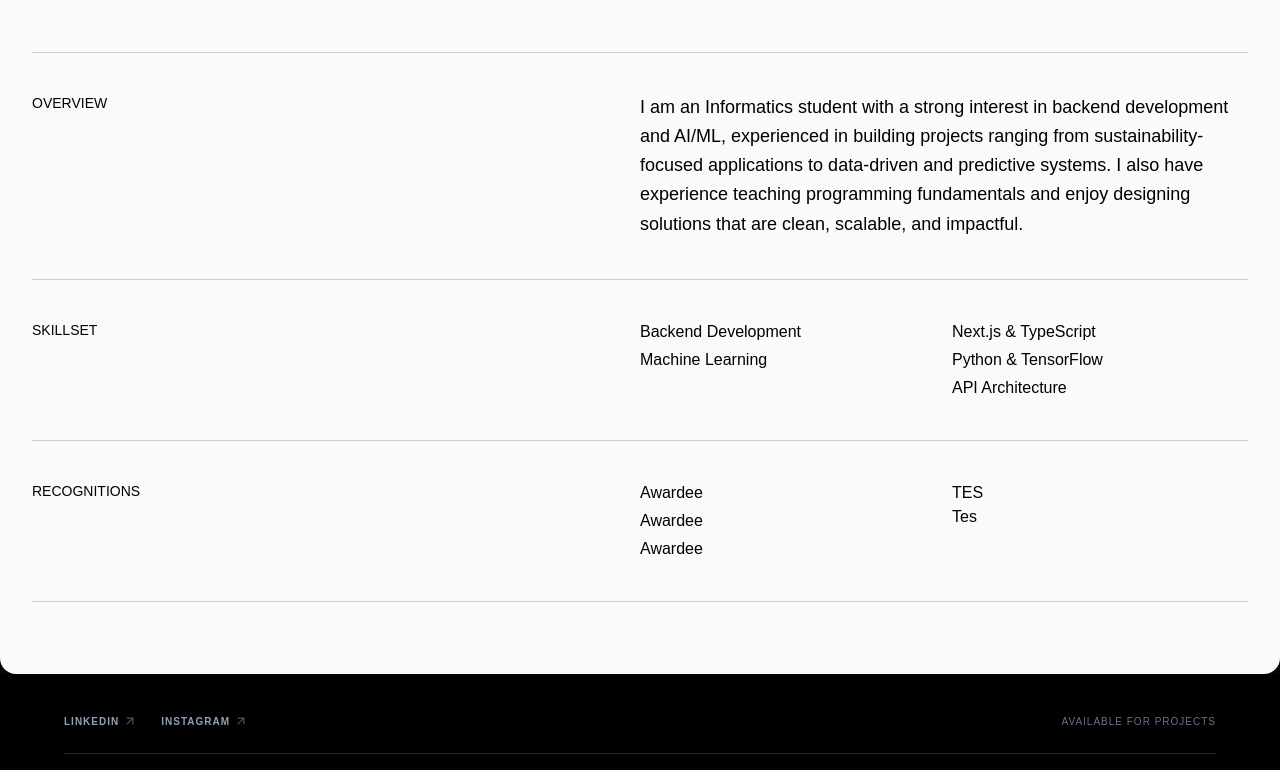
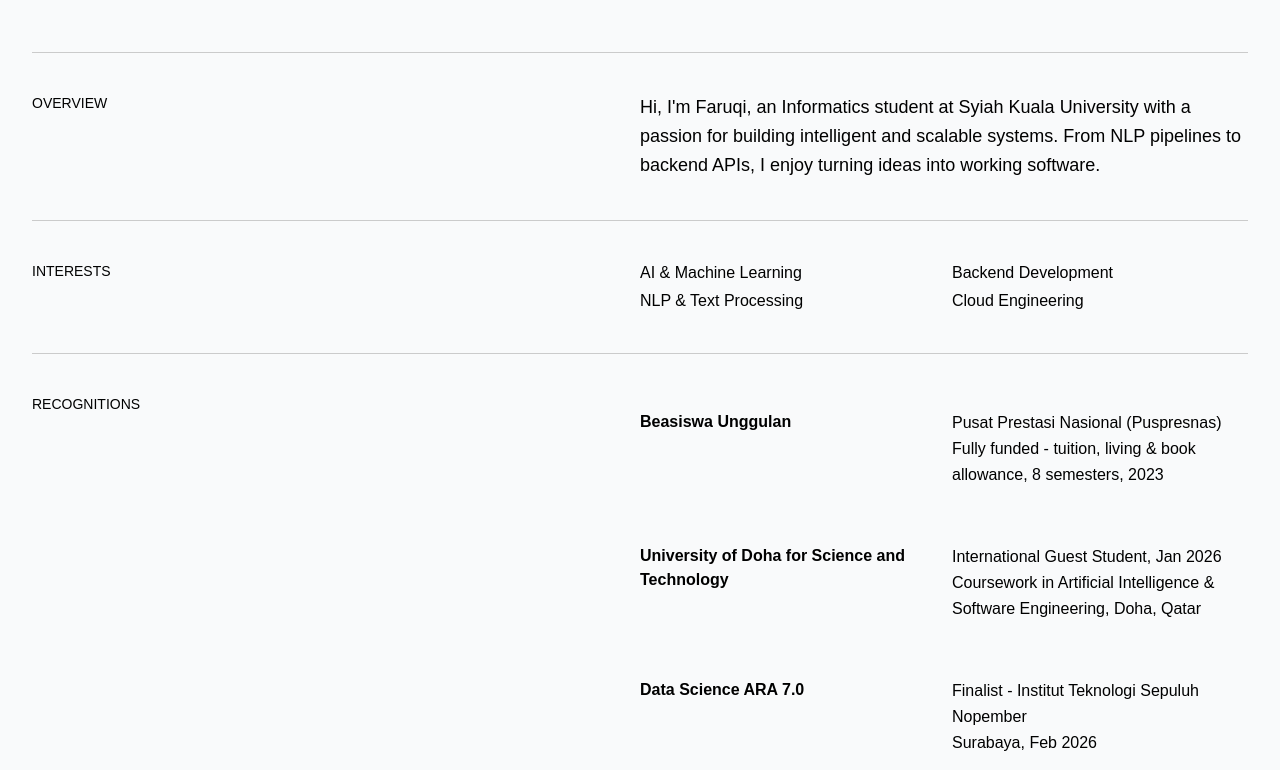
Before and after one commit to mfaruqi35/portofolio, a Next.js app: page / in a window 1280 px wide. Shown: the part 3030-3800 px from the top of the page. Built offline with nearby package versions, Linux system fonts and the light colour scheme.

Commit message:
update about section content

```diff
--- a/app/page.tsx
+++ b/app/page.tsx
@@ -111,28 +111,25 @@ export default function Home() {
           </div>
           <div className="md:col-span-2 space-y-4 text-lg leading-relaxed text-black">
             <p>
-              I am an Informatics student with a strong interest in backend
-              development and AI/ML, experienced in building projects ranging
-              from sustainability-focused applications to data-driven and
-              predictive systems. I also have experience teaching programming
-              fundamentals and enjoy designing solutions that are clean,
-              scalable, and impactful.
+              Hi, I&apos;m Faruqi, an Informatics student at Syiah Kuala University
+              with a passion for building intelligent and scalable systems. From
+              NLP pipelines to backend APIs, I enjoy turning ideas into working
+              software.
             </p>
           </div>
         </div>
         <div className="grid grid-cols-1 md:grid-cols-4 border-b pb-10 mb-10">
           <div className="md:col-span-2 text-sm font-medium uppercase flex gap-2 text-black">
-            Skillset
+            Interests
           </div>
           <div className="md:col-span-2 grid grid-cols-2 gap-4 text-black">
             <ul className="space-y-1">
-              <li>Backend Development</li>
-              <li>Machine Learning</li>
+              <li>AI & Machine Learning</li>
+              <li>NLP & Text Processing</li>
             </ul>
             <ul className="space-y-1">
-              <li>Next.js & TypeScript</li>
-              <li>Python & TensorFlow</li>
-              <li>API Architecture</li>
+              <li>Backend Development</li>
+              <li>Cloud Engineering</li>
             </ul>
           </div>
         </div>
@@ -140,20 +137,37 @@ export default function Home() {
           <div className="md:col-span-2 text-sm font-medium uppercase flex gap-2 text-black">
             Recognitions
           </div>
-          <div className="md:col-span-2 grid grid-cols-2 gap-4 text-black">
-            <ul className="space-y-1">
-              <li>Awardee</li>
-              <li>Awardee</li>
-              <li>Awardee</li>
-            </ul>
-            <ul className="space-y-1">
-              <li>
-                <div className="flex flex-col">
-                  <h1>TES</h1>
-                  <h1>Tes</h1>
-                </div>
-              </li>
-            </ul>
+          <div className="md:col-span-2 text-black">
+            <div className="space-y-6">
+              <div className="grid grid-cols-1 md:grid-cols-2 gap-4 py-4">
+                <h3 className="text-base font-semibold">Beasiswa Unggulan</h3>
+                <p className="text-base leading-relaxed">
+                  Pusat Prestasi Nasional (Puspresnas)
+                  <br />
+                  Fully funded - tuition, living & book allowance, 8 semesters,
+                  2023
+                </p>
+              </div>
+              <div className="grid grid-cols-1 md:grid-cols-2 gap-4 py-4">
+                <h3 className="text-base font-semibold">
+                  University of Doha for Science and Technology
+                </h3>
+                <p className="text-base leading-relaxed">
+                  International Guest Student, Jan 2026
+                  <br />
+                  Coursework in Artificial Intelligence & Software Engineering,
+                  Doha, Qatar
+                </p>
+              </div>
+              <div className="grid grid-cols-1 md:grid-cols-2 gap-4 py-4">
+                <h3 className="text-base font-semibold">Data Science ARA 7.0</h3>
+                <p className="text-base leading-relaxed">
+                  Finalist - Institut Teknologi Sepuluh Nopember
+                  <br />
+                  Surabaya, Feb 2026
+                </p>
+              </div>
+            </div>
           </div>
         </div>
       </section>
```
